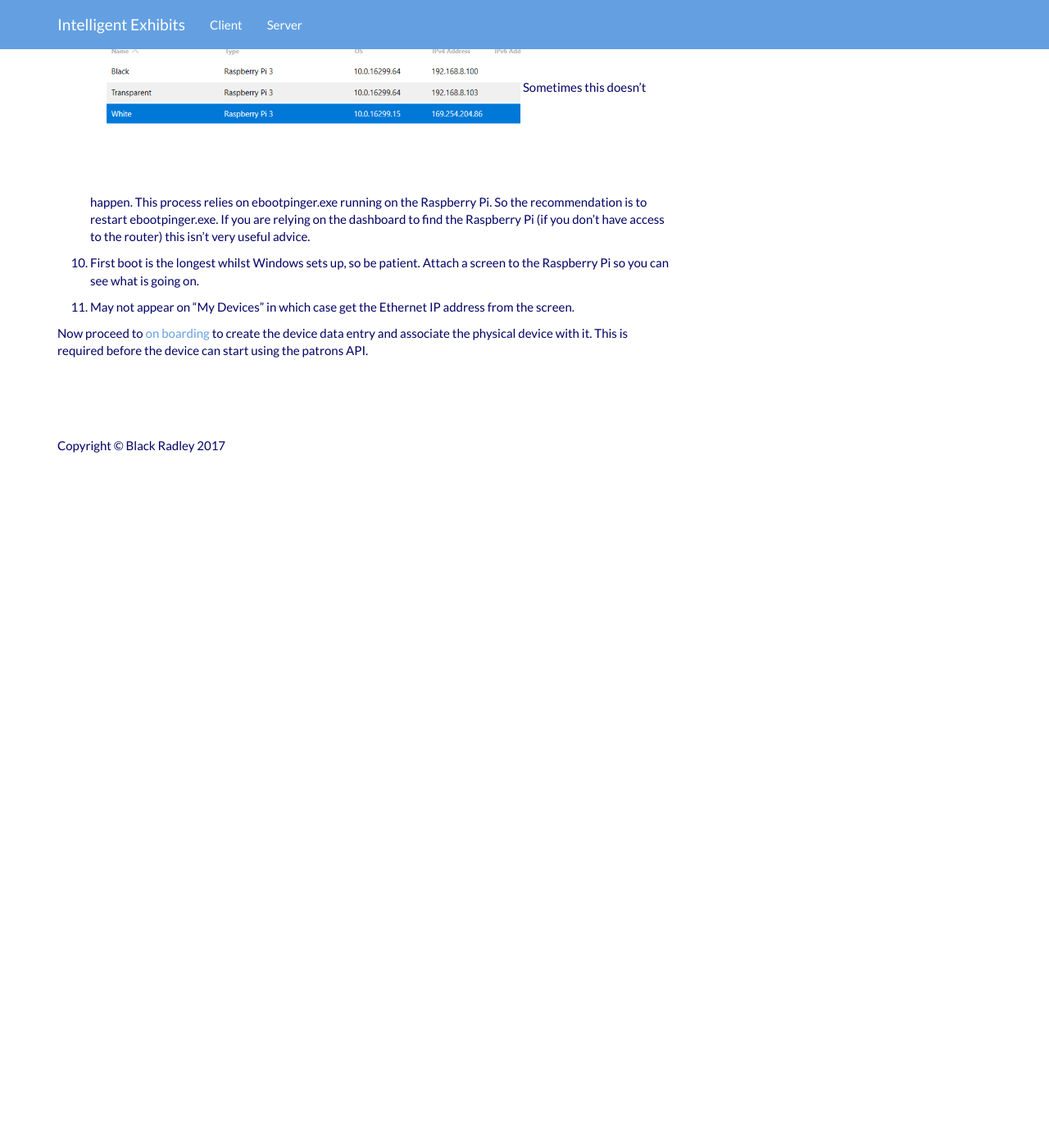
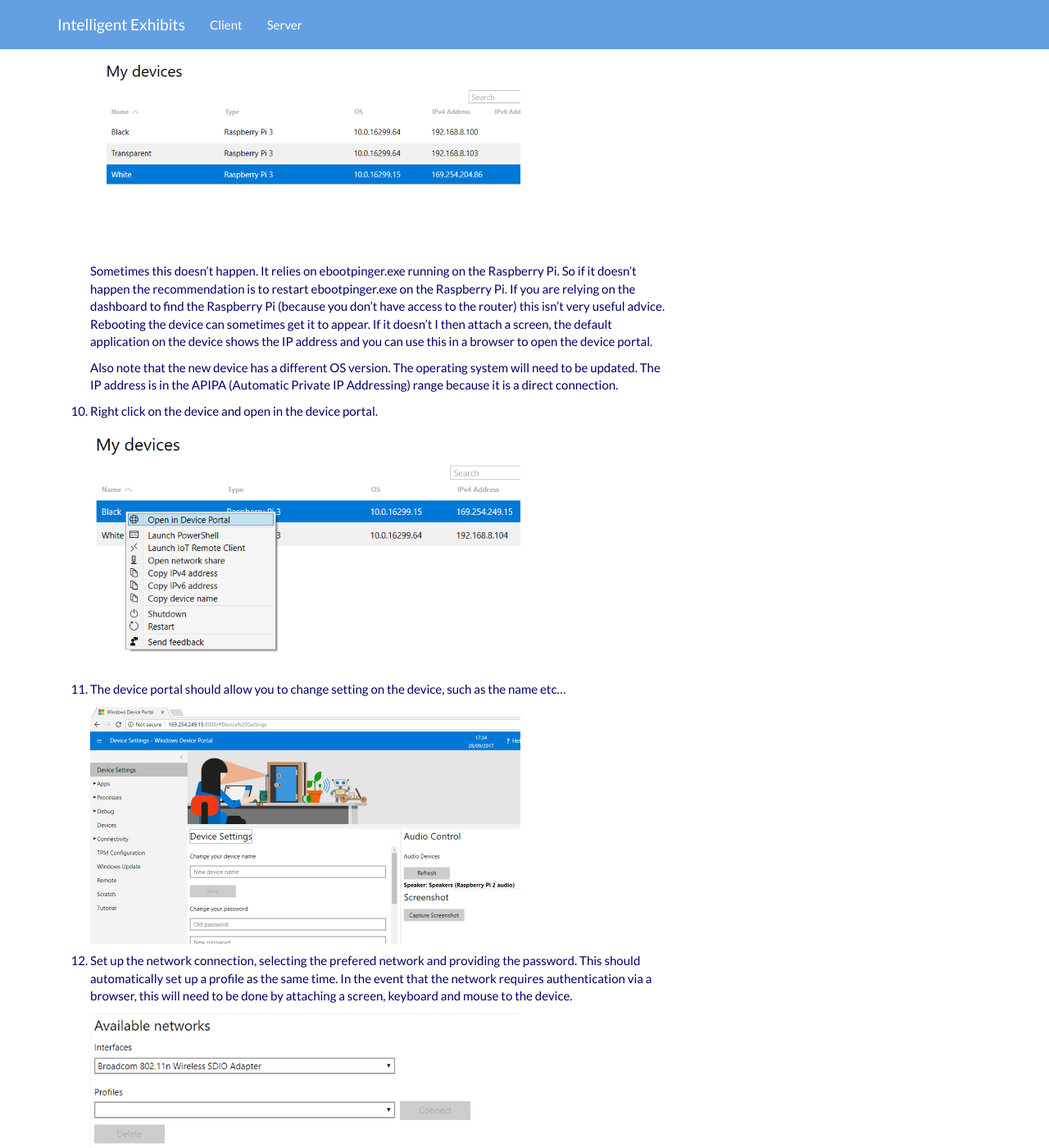
Before and after one commit to joejcollins/professor-bergman, a Jekyll site: the page built from docs/raspberry-pi-setup/index.md, in a window 1280 px wide and 1400 px high, scrolled down 3377 px. Shown: the whole window at 82% size. Built offline with Jekyll 4.4.1, drawn with Linux system fonts in a browser that asks for light colours; nearby versions of some CDN libraries; before the commit the page ends 4007 px from its top, so only the background shows below that; some of the changed text lies outside the part shown.

Commit message:
More notes on the process for tomorrow

```diff
--- a/docs/raspberry-pi-setup/index.md
+++ b/docs/raspberry-pi-setup/index.md
@@ -30,18 +30,32 @@
     ![SD Card](./05-apply-image.png)
 
 1. Once the card is setup you should see this.
+
     ![SD Card](./06-card-complete.png)
 
-1. Put the SD card in the Raspberry Pi, attach it directly to your laptop with the ethernet cable and turn it on.
+1. Put the SD card in the Raspberry Pi, attach it directly to your laptop with the ethernet cable and turn it on.  First boot is the longest whilst Windows sets up, so be patient.
+Attach a screen to the Raspberry Pi so you can see what is going on.
+
     ![SD Card](./07-ethernet-to-pi.png)
 
 1. Once the Raspberry Pi has started it should appear in the device list on the Dashboard.
+
     ![SD Card](./08-device-list.png)
-    Sometimes this doesn't happen.  This process relies on ebootpinger.exe running on the Raspberry Pi.  So the recommendation is to restart ebootpinger.exe.  If you are relying on the dashboard to find the Raspberry Pi (if you don't have access to the router) this isn't very useful advice.
 
-5. First boot is the longest whilst Windows sets up, so be patient.
-Attach a screen to the Raspberry Pi so you can see what is going on.
+    Sometimes this doesn't happen.  It relies on ebootpinger.exe running on the Raspberry Pi.  So if it doesn't happen the recommendation is to restart ebootpinger.exe on the Raspberry Pi.  If you are relying on the dashboard to find the Raspberry Pi (because you don't have access to the router) this isn't very useful advice.  Rebooting the device can sometimes get it to appear.  If it doesn't I then attach a screen, the default application on the device shows the IP address and you can use this in a browser to open the device portal.
 
-6. May not appear on "My Devices" in which case get the Ethernet IP address from the screen.
+    Also note that the new device has a different OS version.  The operating system will need to be updated. The IP address is in the APIPA (Automatic Private IP Addressing) range because it is a direct connection.
+
+1. Right click on the device and open in the device portal.
+
+    ![SD Card](./09-open-device-portal.png)
+
+1. The device portal should allow you to change setting on the device, such as the name etc...
+
+    ![SD Card](./10-device-portal.png)
+
+1. Set up the network connection, selecting the prefered network and providing the password.  This should automatically set up a profile as the same time.  In the event that the network requires authentication via a browser, this will need to be done by attaching a screen, keyboard and mouse to the device.
+
+    ![SD Card](./11-network-setup.png)
 
 Now proceed to [on boarding]({{ site.baseurl }}/onboarding) to create the device data entry and associate the physical device with it. This is required before the device can start using the patrons API.
```
Also changed, not shown: docs/client.md (+6 -3 lines), docs/installing-intelligent-exhibit/index.md (added, +12 -0 lines).
